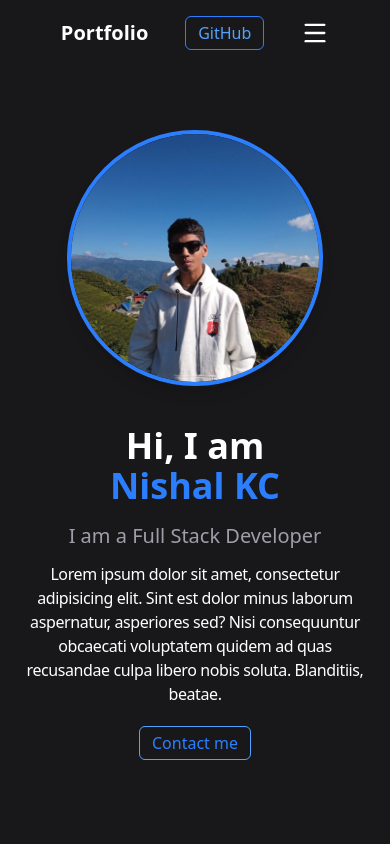
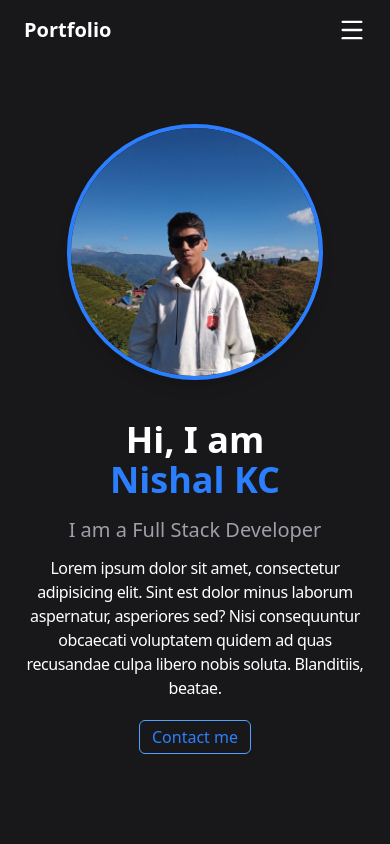
Before and after one commit to NishalKC/portfolio--Nishal, a React (Vite) app: page / in a window 390 px wide. Shown: the top 844 px of the page. Built offline with nearby package versions, Linux system fonts and the light colour scheme.

Commit message:
respponsive navbar

```diff
--- a/src/components/Navbar.jsx
+++ b/src/components/Navbar.jsx
@@ -5,10 +5,8 @@ const Navbar = () => {
   const [open, setOpen] = useState(false);
 
   return (
-    <nav className="flex items-center justify-evenly px-6 py-4 bg-zinc-900 text-white">
+    <nav className="flex items-center justify-between md:justify-evenly px-6 py-4 bg-zinc-900 text-white">
       <h1 className="text-xl font-bold">Portfolio</h1>
-
-      {/* Desktop Menu */}
       <div className="hidden md:flex gap-8 items-center">
         <a href="#Home" className="p-1 hover:text-blue-500 transition-colors">Home</a>
         <a href="#Projects" className="p-1 hover:text-blue-500 transition-colors">Projects</a>
@@ -21,7 +19,7 @@ const Navbar = () => {
           href="https://github.com/NishalKC"
           target="_blank"
           rel="noopener noreferrer"
-          className="border border-blue-500 px-3 py-1 rounded-md text-blue-400 hover:bg-blue-500 hover:text-white transition"
+          className="border hidden md:flex border-blue-500 px-3 py-1 rounded-md text-blue-400 hover:bg-blue-500 hover:text-white transition"
         >
           GitHub
         </a>
```
